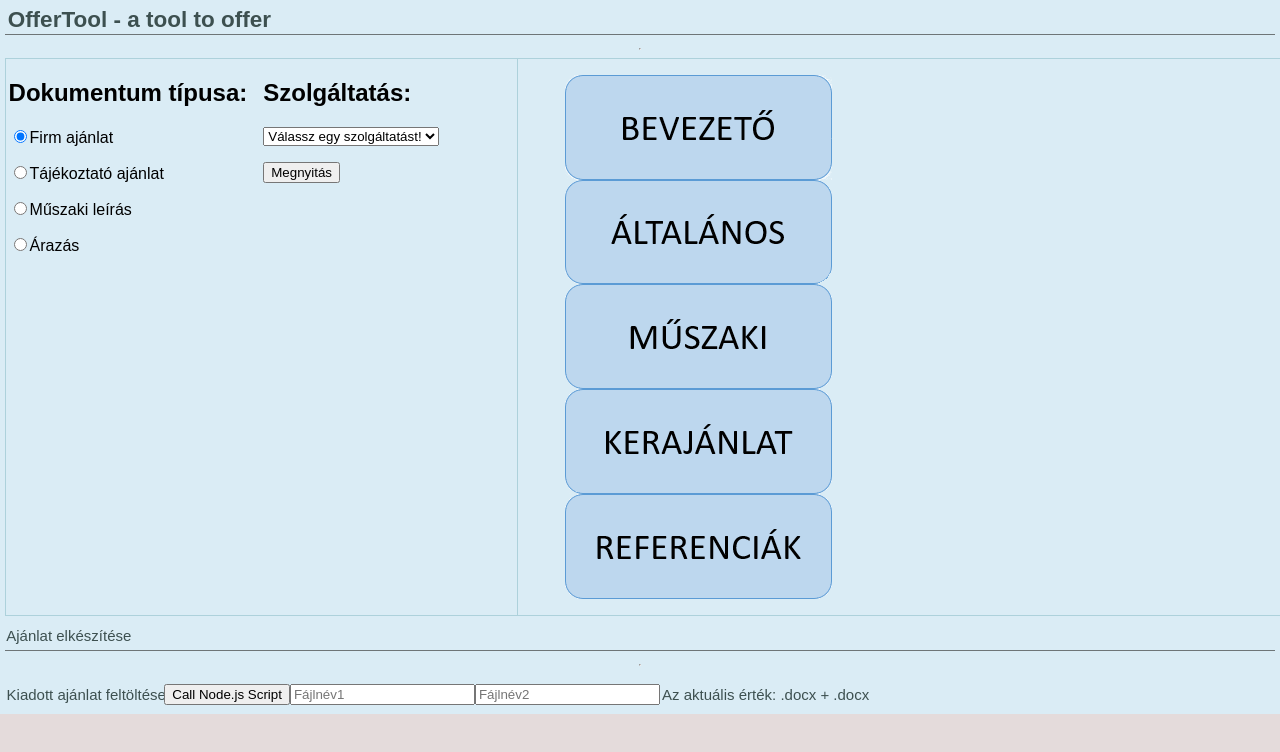
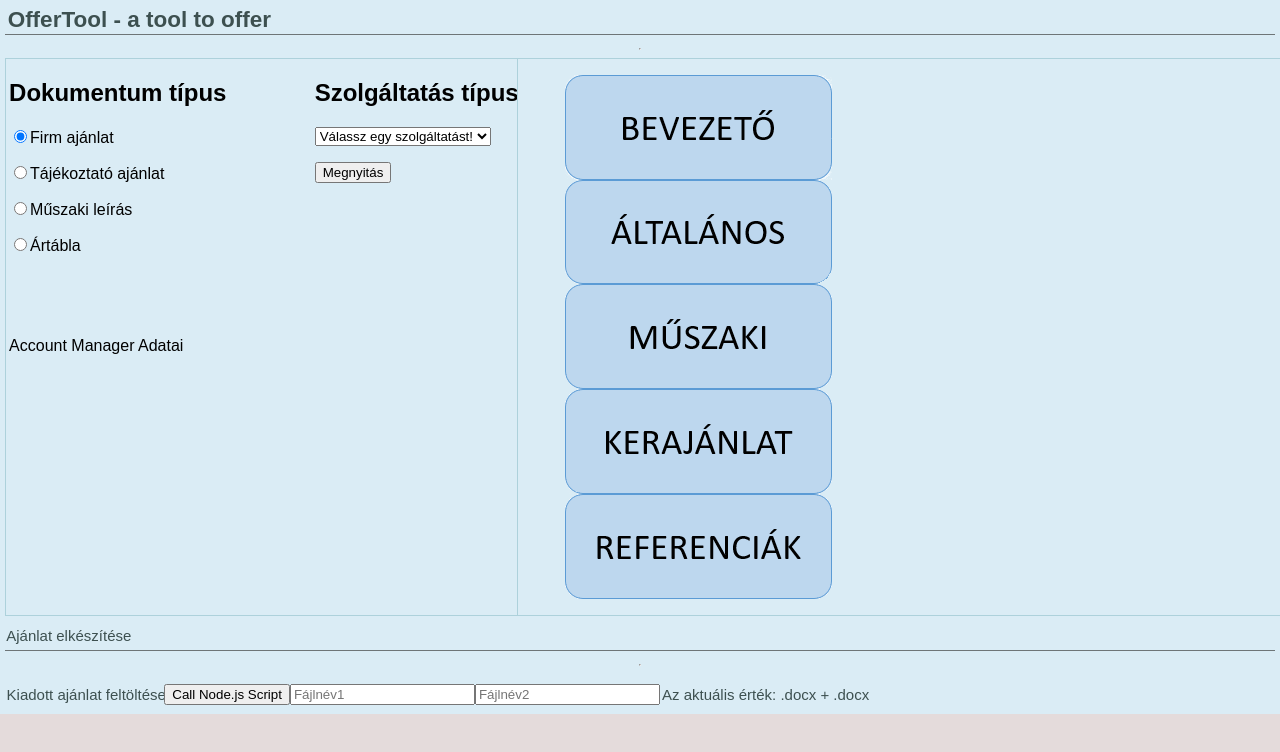
Before and after one commit to vekonyat/ot-react, a React (Create React App) app: page / in a window 1280 px wide. Shown: the top 752 px of the page. Built offline with nearby package versions, Linux system fonts and the light colour scheme.

Commit message:
basic look and functions - without code - ready

```diff
--- a/src/App.css
+++ b/src/App.css
@@ -44,7 +44,7 @@ box-sizing: border-box;
 }
 .left-left {
   text-align: left;
-  flex: 0 0 50%;
+  flex: 0 0 60%;
   white-space: nowrap;
   display: flex;
   flex-direction: column;
@@ -64,7 +64,7 @@ box-sizing: border-box;
 }
 .left-right {
   text-align: left;
-  flex: 0 0 50%;
+  flex: 0 0 40%;
   white-space: nowrap;
 
 }
--- a/src/LeftLeft.js
+++ b/src/LeftLeft.js
@@ -1,99 +1,22 @@
-import React from "react";
-import { useState } from "react";
+import './App.css';
+import React from 'react';
+import TopSection from "./TopSection";
+import LeftSection from "./LeftSection";
+import RightSection from "./RightSection";
+import BottomSection from "./BottomSection";
+import BottomSection2 from "./BottomSection2";
+import LeftLeftTop from "./LeftLeftTop";
+import LeftLeftBottom from './LeftLeftBottom';
 
-function LeftLeftTop() {
-  const [topping, setTopping] = useState("Firm ajánlat");
-  const onOptionChange = (e) => {
-    setTopping(e.target.value);
-  };
-  const openInNewTab = (url) => {
-    window.open(url, "_blank", "noopener, noreferrer");
-  };
-
-  const useDropdownSelect = () => {
-    const [selectedValue, setSelectedValue] = useState("");
-    const handleChange = (event) => {
-      setSelectedValue(event.target.value);
-    };
-    const renderSelect = () => (
-      <select value={selectedValue} onChange={handleChange}>
-        <option value="valasszegyszolgaltatast">
-          Válassz egy szolgáltatást!
-        </option>
-        <option value="mllinternet">MLL Internet</option>
-        <option value="ipvpn">IP VPN</option>
-        <option value="sdwan">SD-WAN</option>
-        <option value="carrierethernet">Carrier Ethernet</option>
-        <option value="wdm">WDM</option>
-        <option value="sotetszal">Sötét szál</option>
-      </select>
-    );
-    return { selectedValue, renderSelect };
-  };
+function LeftLeft() {
 
   return (
-    <div className="left-left-top">
-      <h2>{"\t"}Dokumentum típusa:</h2>
-      <p>
-        {"\n"}
-        <input
-          type="radio"
-          name="topping"
-          value="Firm ajánlat"
-          id="firmajanlat"
-          checked={topping === "Firm ajánlat"}
-          onChange={onOptionChange}
-        />
-        <label
-          title="Firm ajánlat készítése: bevezető, általános rész, műszaki, ártábla"
-          htmlFor="firmajanlat"
-        >
-          Firm ajánlat
-        </label>
-      </p>
+      <div className='left-left'>
+        <LeftLeftTop />
+        <LeftLeftBottom />
+      </div>
 
-      <p>
-        {"\n"}
-        <input
-          type="radio"
-          name="topping"
-          value="Tájékoztató ajánlat"
-          id="tajakoztatoajanlat"
-          checked={topping === "Tájékoztató ajánlat"}
-          onChange={onOptionChange}
-        />
-        <label htmlFor="tajakoztatoajanlat">Tájékoztató ajánlat</label>
-      </p>
-      <p>
-        {"\n"}
-
-        <input
-          type="radio"
-          name="topping"
-          value="Műszaki leírás"
-          id="muszakileiras"
-          checked={topping === "Műszaki leírás"}
-          onChange={onOptionChange}
-        />
-        <label htmlFor="muszakileiras">Műszaki leírás</label>
-      </p>
-      <p>
-        {"\n"}
-
-        <input
-          type="radio"
-          name="topping"
-          value="Árazás"
-          id="arazas"
-          checked={topping === "Árazás"}
-          onChange={onOptionChange}
-        />
-        <label htmlFor="arazas">Árazás</label>
-      </p>
-
-      <p>{"\n"}</p>
-    </div>
   );
 }
 
-export default LeftLeftTop;
+export default LeftLeft;
--- /dev/null
+++ b/src/LeftLeftBottom.js
@@ -0,0 +1,7 @@
+import React from "react";
+
+function LeftLeftBottom() {
+  return <div className="left-left-bottom">Account Manager Adatai</div>;
+}
+
+export default LeftLeftBottom;
--- a/src/LeftLeftTop.js
+++ b/src/LeftLeftTop.js
@@ -33,7 +33,7 @@ function LeftLeftTop() {
 
   return (
     <div className="left-left-top">
-      <h2>{"\t"}Dokumentum típusa:</h2>
+      <h2>{"\t"}Dokumentum típus</h2>
       <p>
         {"\n"}
         <input
@@ -62,7 +62,12 @@ function LeftLeftTop() {
           checked={topping === "Tájékoztató ajánlat"}
           onChange={onOptionChange}
         />
-        <label htmlFor="tajakoztatoajanlat">Tájékoztató ajánlat</label>
+        <label
+          title="Tájékoztató ajánlat készítése: bevezető, általános rész, műszaki, ártábla"
+          htmlFor="tajakoztatoajanlat"
+        >
+          Tájékoztató ajánlat
+        </label>
       </p>
       <p>
         {"\n"}
@@ -75,7 +80,12 @@ function LeftLeftTop() {
           checked={topping === "Műszaki leírás"}
           onChange={onOptionChange}
         />
-        <label htmlFor="muszakileiras">Műszaki leírás</label>
+        <label
+          title="Csak a műszaki leírást tartalmazza"
+          htmlFor="muszakileiras"
+        >
+          Műszaki leírás
+        </label>
       </p>
       <p>
         {"\n"}
@@ -83,18 +93,17 @@ function LeftLeftTop() {
         <input
           type="radio"
           name="topping"
-          value="Árazás"
+          value="Ártábla"
           id="arazas"
-          checked={topping === "Árazás"}
+          checked={topping === "Ártábla"}
           onChange={onOptionChange}
         />
-        <label htmlFor="arazas">Árazás</label>
+        <label title="Csak az ártáblát tartalmazza" htmlFor="artabla">
+          Ártábla
+        </label>
       </p>
 
-      <p>
-        {"\n"}
-
-      </p>
+      <p>{"\n"}</p>
     </div>
   );
 }
--- a/src/LeftRight.js
+++ b/src/LeftRight.js
@@ -39,7 +39,7 @@ function LeftRight() {
     <div className="left-tr">
 
       <p>
-        <h2>{"\t"}Szolgáltatás:</h2>
+        <h2>{"\t"}Szolgáltatás típus</h2>
         <MyComponent />
       </p>
       <p>
```
